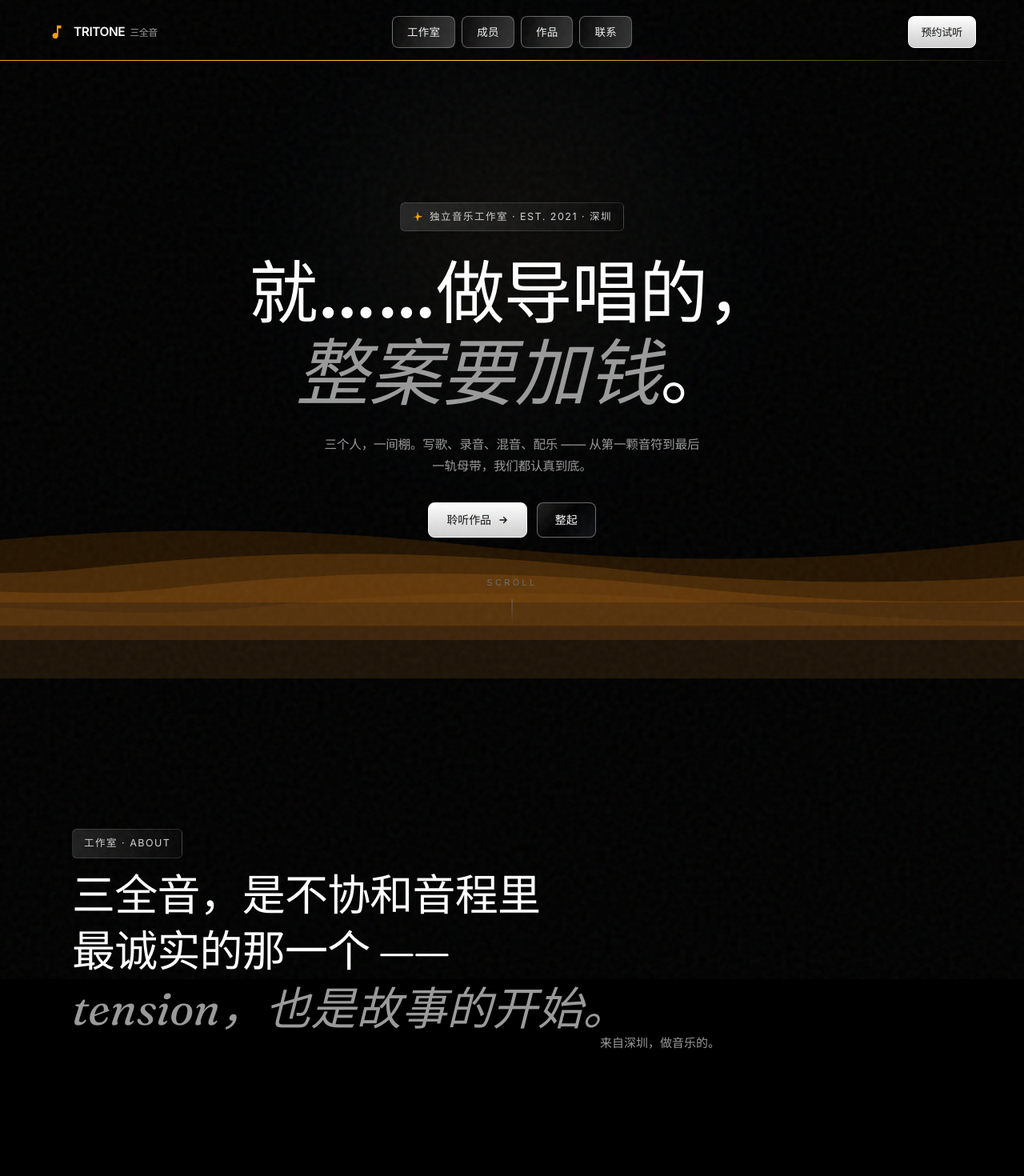
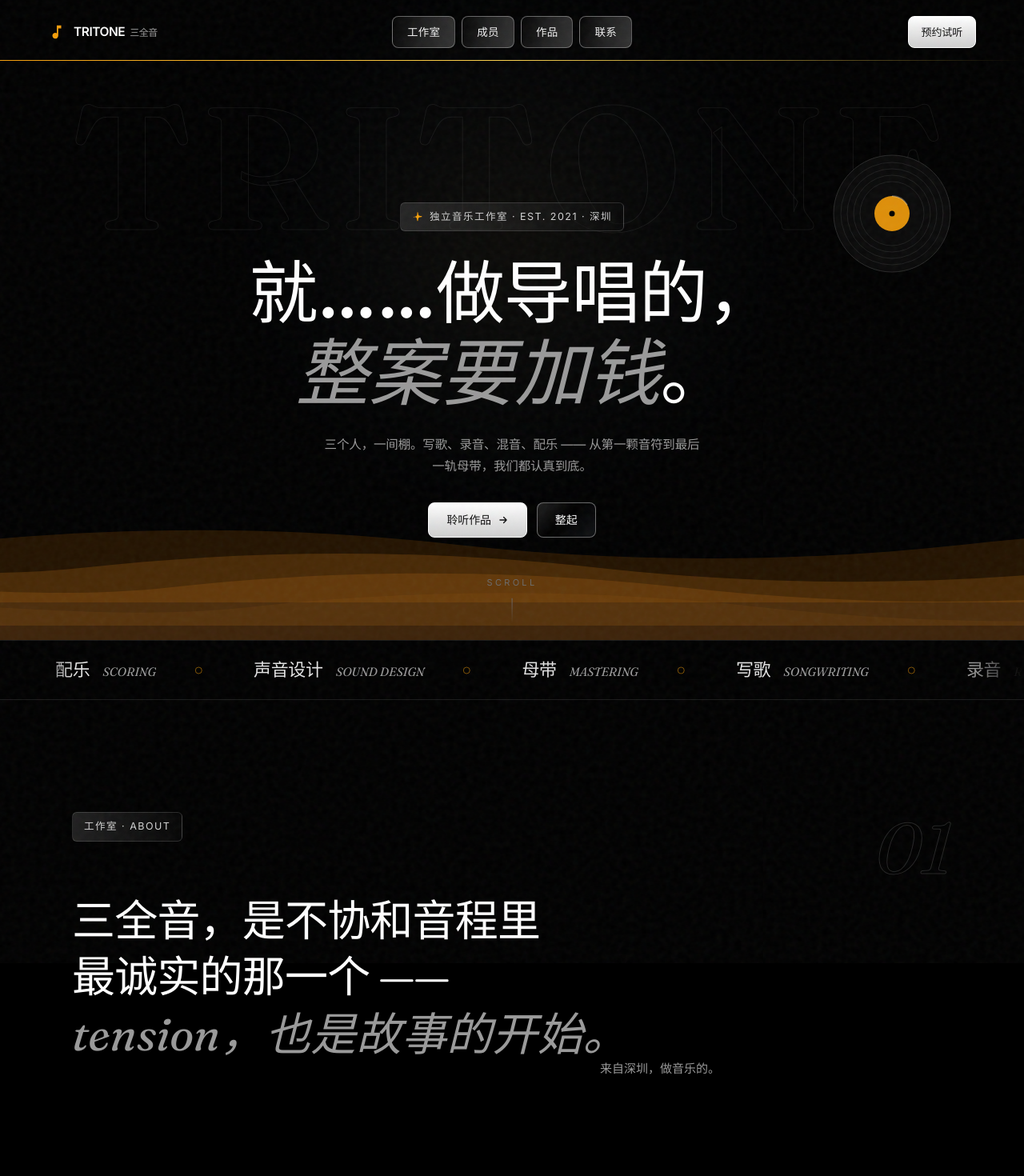
Before and after one commit to caianying/tritone-studio, a React (Vite) app: page / in a window 1280 px wide. Shown: the top 1470 px of the page at 80% size. Built offline with nearby package versions, Linux system fonts and the light colour scheme.

Commit message:
UI polish: ghost word, vinyl, marquee, work indices, section numbers, scrollbar

```diff
--- a/src/index.css
+++ b/src/index.css
@@ -300,7 +300,7 @@
 .work-row {
   position: relative;
   display: grid;
-  grid-template-columns: 92px 1fr auto;
+  grid-template-columns: 52px 92px 1fr auto;
   align-items: center;
   gap: 24px;
   padding: 30px 10px;
@@ -369,6 +369,62 @@
   background: linear-gradient(90deg, transparent, rgba(255, 255, 255, 0.18), transparent);
 }
 
+/* 深色滚动条 */
+::-webkit-scrollbar { width: 10px; }
+::-webkit-scrollbar-track { background: #000; }
+::-webkit-scrollbar-thumb {
+  background: #262626;
+  border-radius: 6px;
+  border: 2px solid #000;
+}
+::-webkit-scrollbar-thumb:hover { background: #3d3d3d; }
+
+/* 键盘焦点可见性 */
+:focus-visible {
+  outline: 2px solid rgba(245, 158, 11, 0.7);
+  outline-offset: 3px;
+  border-radius: 4px;
+}
+
+/* Hero 幽灵描边字 */
+.ghost-word {
+  position: absolute;
+  left: 50%;
+  top: 26%;
+  transform: translate(-50%, -50%);
+  font-family: var(--serif);
+  font-weight: 600;
+  font-size: clamp(90px, 17vw, 260px);
+  letter-spacing: 0.04em;
+  color: transparent;
+  -webkit-text-stroke: 1px rgba(255, 255, 255, 0.07);
+  white-space: nowrap;
+  pointer-events: none;
+  user-select: none;
+}
+
+/* 编辑排版用淡色大序号 */
+.section-index {
+  font-family: var(--serif);
+  font-style: italic;
+  font-size: clamp(48px, 7vw, 96px);
+  line-height: 1;
+  color: transparent;
+  -webkit-text-stroke: 1px rgba(255, 255, 255, 0.14);
+  user-select: none;
+}
+
+/* 作品序号 */
+.work-index {
+  font-family: var(--serif);
+  font-style: italic;
+  font-size: 20px;
+  color: #4a4a4a;
+  transition: color 0.3s ease;
+}
+
+.work-row:hover .work-index { color: #a1a1a1; }
+
 .marquee-track {
   display: flex;
   gap: 64px;
@@ -397,6 +453,8 @@
 @media (max-width: 768px) {
   .section { padding: 90px 5vw; }
   .work-row { grid-template-columns: 64px 1fr; }
+  .work-row .work-index { display: none; }
   .work-row .work-arrow { display: none; }
   .work-cover { width: 64px; height: 64px; }
+  .ghost-word { top: 20%; font-size: 24vw; }
 }
--- a/src/pages/Home.tsx
+++ b/src/pages/Home.tsx
@@ -4,6 +4,7 @@ import About from "@/sections/About";
 import Members from "@/sections/Members";
 import Works from "@/sections/Works";
 import Footer from "@/sections/Footer";
+import Marquee from "@/sections/Marquee";
 import { WaveDivider } from "@/components/Waves";
 
 export default function Home() {
@@ -13,7 +14,7 @@ export default function Home() {
       <Nav />
       <main>
         <Hero />
-        <WaveDivider />
+        <Marquee />
         <About />
         <WaveDivider flip />
         <Members />
--- a/src/sections/About.tsx
+++ b/src/sections/About.tsx
@@ -34,6 +34,7 @@ export default function About() {
   return (
     <section ref={ref} id="about" className="section">
       <div className="mx-auto max-w-[1100px]">
+        <div className="flex items-start justify-between gap-6">
           <motion.span
             initial={{ opacity: 0, y: 16 }}
             whileInView={{ opacity: 1, y: 0 }}
@@ -43,6 +44,17 @@ export default function About() {
           >
             工作室 · ABOUT
           </motion.span>
+          <motion.span
+            initial={{ opacity: 0 }}
+            whileInView={{ opacity: 1 }}
+            viewport={{ once: true }}
+            transition={{ duration: 1, delay: 0.3 }}
+            className="section-index hidden md:block"
+            aria-hidden
+          >
+            01
+          </motion.span>
+        </div>
 
         <div className="relative mt-10">
           <motion.h2
--- a/src/sections/Hero.tsx
+++ b/src/sections/Hero.tsx
@@ -18,6 +18,34 @@ export default function Hero() {
       className="relative flex min-h-[100svh] flex-col items-center justify-end overflow-hidden pb-[16vh]"
     >
       <HeroWaves scrollYProgress={scrollYProgress} />
+
+      {/* 幽灵描边字 */}
+      <span className="ghost-word" aria-hidden>TRITONE</span>
+
+      {/* 旋转黑胶装饰 */}
+      <motion.div
+        initial={{ opacity: 0 }}
+        animate={{ opacity: 1 }}
+        transition={{ delay: 1.6, duration: 1.2 }}
+        className="absolute right-[7%] top-[24%] z-[5] hidden lg:block"
+        aria-hidden
+      >
+        <motion.div
+          animate={{ rotate: 360 }}
+          transition={{ duration: 14, ease: "linear", repeat: Infinity }}
+          style={{ animation: "float-slow 7s ease-in-out infinite" }}
+        >
+          <svg width="150" height="150" viewBox="0 0 150 150">
+            <circle cx="75" cy="75" r="73" fill="#0a0a0a" stroke="#2a2a2a" strokeWidth="1" />
+            {[64, 56, 48, 40].map((r) => (
+              <circle key={r} cx="75" cy="75" r={r} fill="none" stroke="#1f1f1f" strokeWidth="1" />
+            ))}
+            <circle cx="75" cy="75" r="22" fill="#f59e0b" opacity="0.9" />
+            <circle cx="75" cy="75" r="3.5" fill="#000" />
+            <path d="M75 53 a22 22 0 0 1 19 11" fill="none" stroke="#fff" strokeOpacity="0.25" strokeWidth="2" />
+          </svg>
+        </motion.div>
+      </motion.div>
 
       <motion.div
         style={{ y: copyY, opacity: copyOpacity }}
--- /dev/null
+++ b/src/sections/Marquee.tsx
@@ -0,0 +1,34 @@
+const ITEMS = [
+  ["写歌", "SONGWRITING"],
+  ["录音", "RECORDING"],
+  ["混音", "MIXING"],
+  ["配乐", "SCORING"],
+  ["声音设计", "SOUND DESIGN"],
+  ["母带", "MASTERING"],
+];
+
+export default function Marquee() {
+  const row = [...ITEMS, ...ITEMS];
+  return (
+    <div className="relative overflow-hidden border-y border-white/10 py-5" aria-hidden>
+      <div className="marquee-track">
+        {[0, 1].map((half) => (
+          <div key={half} className="flex shrink-0 items-center gap-16">
+            {row.map(([zh, en], i) => (
+              <span key={`${half}-${i}`} className="flex items-baseline gap-4 whitespace-nowrap">
+                <span className="font-display text-[22px] text-[#e5e5e5]">{zh}</span>
+                <span className="serif-accent text-[15px]">{en}</span>
+                <svg width="10" height="10" viewBox="0 0 10 10" className="ml-8 self-center">
+                  <circle cx="5" cy="5" r="4" fill="none" stroke="#f59e0b" strokeOpacity="0.5" />
+                </svg>
+              </span>
+            ))}
+          </div>
+        ))}
+      </div>
+      {/* 两端渐隐 */}
+      <div className="pointer-events-none absolute inset-y-0 left-0 w-24 bg-gradient-to-r from-black to-transparent" />
+      <div className="pointer-events-none absolute inset-y-0 right-0 w-24 bg-gradient-to-l from-black to-transparent" />
+    </div>
+  );
+}
--- a/src/sections/Members.tsx
+++ b/src/sections/Members.tsx
@@ -118,15 +118,27 @@ export default function Members() {
               <em className="serif-accent">三种频率</em>。
             </motion.h2>
           </div>
+          <div className="flex flex-col items-end gap-6">
+            <motion.span
+              initial={{ opacity: 0 }}
+              whileInView={{ opacity: 1 }}
+              viewport={{ once: true }}
+              transition={{ duration: 1, delay: 0.3 }}
+              className="section-index hidden md:block"
+              aria-hidden
+            >
+              02
+            </motion.span>
             <motion.p
               initial={{ opacity: 0 }}
               whileInView={{ opacity: 1 }}
               viewport={{ once: true }}
               transition={{ duration: 1, delay: 0.25 }}
-            className="max-w-[300px] text-[13.5px] leading-[1.75] text-[#8a8a8a]"
+              className="max-w-[300px] text-right text-[13.5px] leading-[1.75] text-[#8a8a8a]"
             >
               制作人、录音师、编曲师 —— 工种不同，耳朵一致。合作多年，一个眼神就能接住彼此的下一个小节。
             </motion.p>
+          </div>
         </div>
 
         <div className="mt-16 grid gap-6 md:grid-cols-3">
--- a/src/sections/Works.tsx
+++ b/src/sections/Works.tsx
@@ -66,6 +66,7 @@ function WorkRow({ work, index }: { work: Work; index: number }) {
         transition={{ duration: 0.85, delay: (index % 3) * 0.08, ease: [0.16, 1, 0.3, 1] }}
         className="work-row group"
       >
+        <span className="work-index">0{index + 1}</span>
         <motion.div style={{ y: coverY }} className="work-cover">
           <Cover hue={work.hue} seed={work.seed} />
         </motion.div>
@@ -98,6 +99,8 @@ export default function Works() {
     <section id="works" className="section">
       <div className="mx-auto max-w-[1100px]">
         <div ref={headRef}>
+          <div className="flex items-end justify-between gap-6">
+            <div>
               <motion.span
                 initial={{ opacity: 0, y: 16 }}
                 whileInView={{ opacity: 1, y: 0 }}
@@ -114,6 +117,18 @@ export default function Works() {
                 这些年，
                 <em className="serif-accent">我们留下的声音</em>
               </motion.h2>
+            </div>
+            <motion.span
+              initial={{ opacity: 0 }}
+              whileInView={{ opacity: 1 }}
+              viewport={{ once: true }}
+              transition={{ duration: 1, delay: 0.3 }}
+              className="section-index hidden md:block"
+              aria-hidden
+            >
+              03
+            </motion.span>
+          </div>
         </div>
 
         <div className="mt-16">
```
Lines whose indentation alone changed are shown as unchanged.
